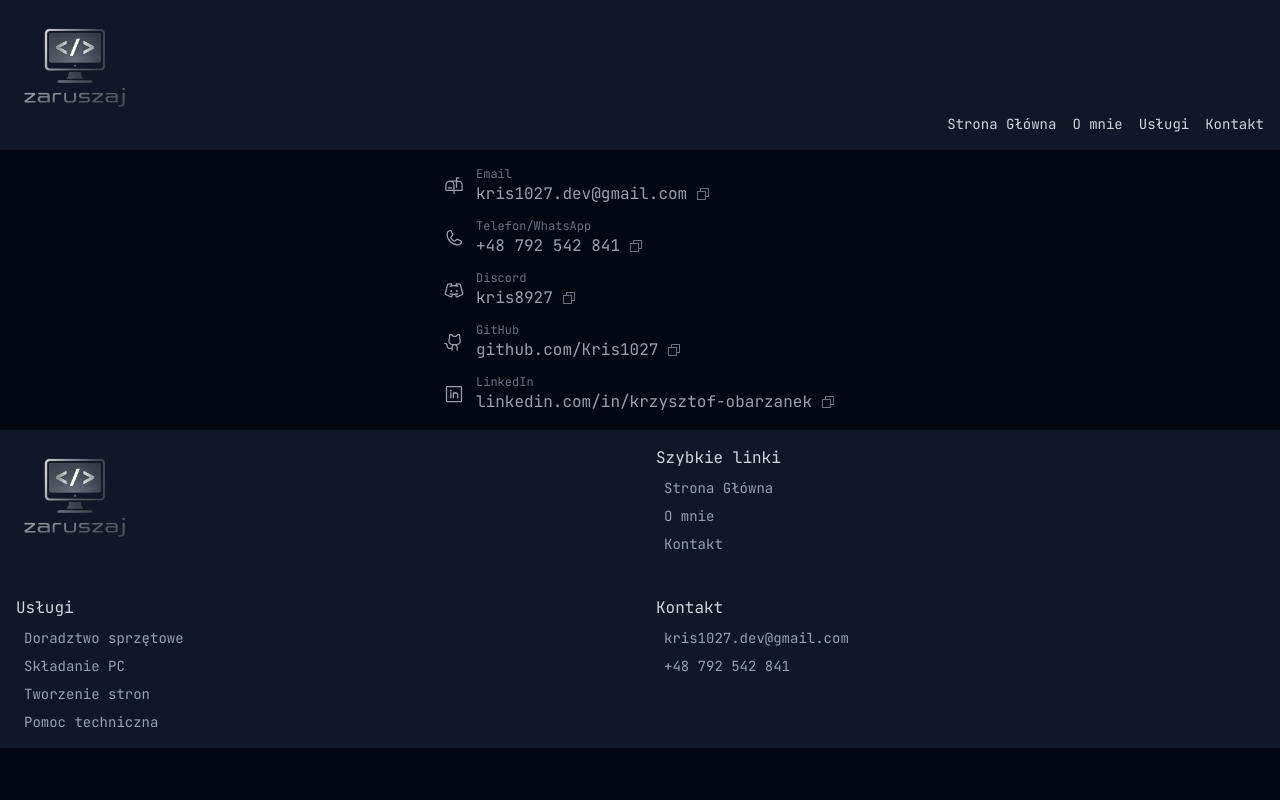
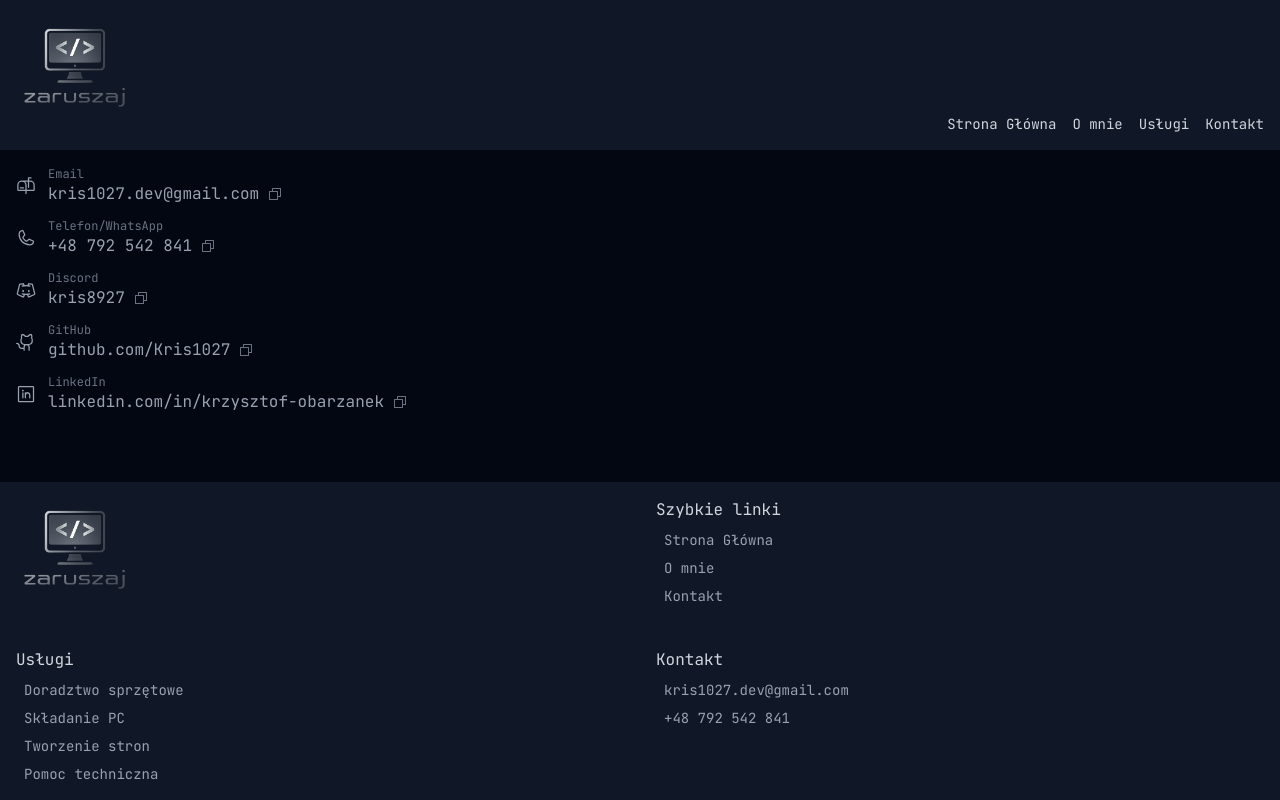
Before and after one commit to Kris1027/nextjs-business-card-2, a Next.js app: page /contact in a window 1280 px wide. Built offline with nearby package versions, Linux system fonts and the light colour scheme.

Commit message:
feat: create page-wrapper component and implement in all three pagees

```diff
--- a/app/about/page.tsx
+++ b/app/about/page.tsx
@@ -1,11 +1,12 @@
 import AboutMe from '@/components/about/about-me'
 import Technologies from '@/components/about/technologies'
+import PageWrapper from '@/components/layout/page-wrapper'
 import ProfileImage from '@/public/profile-1.jpg'
 import Image from 'next/image'
 
 const AboutPage = () => {
   return (
-    <main className='p-4 space-y-4 max-w-7xl mx-auto'>
+    <PageWrapper>
       <div className='flex flex-col sm:flex-row items-center gap-6'>
         <Image
           src={ProfileImage}
@@ -15,7 +16,7 @@ const AboutPage = () => {
         <AboutMe />
       </div>
       <Technologies />
-    </main>
+    </PageWrapper>
   )
 }
 
--- a/app/contact/page.tsx
+++ b/app/contact/page.tsx
@@ -1,10 +1,11 @@
 import ContactItems from '@/components/contact/contact-items'
+import PageWrapper from '@/components/layout/page-wrapper'
 
 const ContactPage = () => {
   return (
-    <main className='p-4 space-y-4 max-w-7xl mx-auto'>
+    <PageWrapper>
       <ContactItems />
-    </main>
+    </PageWrapper>
   )
 }
 
--- a/app/page.tsx
+++ b/app/page.tsx
@@ -1,14 +1,15 @@
 import Hero from '@/components/home/hero'
 import ImageCarousel from '@/components/home/image-carousel'
 import ServiceInfo from '@/components/home/service-info'
+import PageWrapper from '@/components/layout/page-wrapper'
 
 const Home = () => {
   return (
-    <main className='p-4 space-y-4 max-w-7xl mx-auto'>
+    <PageWrapper>
       <ImageCarousel />
       <ServiceInfo />
       <Hero />
-    </main>
+    </PageWrapper>
   )
 }
 
--- /dev/null
+++ b/components/layout/page-wrapper.tsx
@@ -0,0 +1,11 @@
+import type { ReactNode } from 'react'
+
+type PageWrapperProps = {
+  children: ReactNode
+}
+
+const PageWrapper = ({ children }: PageWrapperProps) => {
+  return <main className='flex-1 p-4 space-y-4 max-w-7xl mx-auto w-full'>{children}</main>
+}
+
+export default PageWrapper
```
